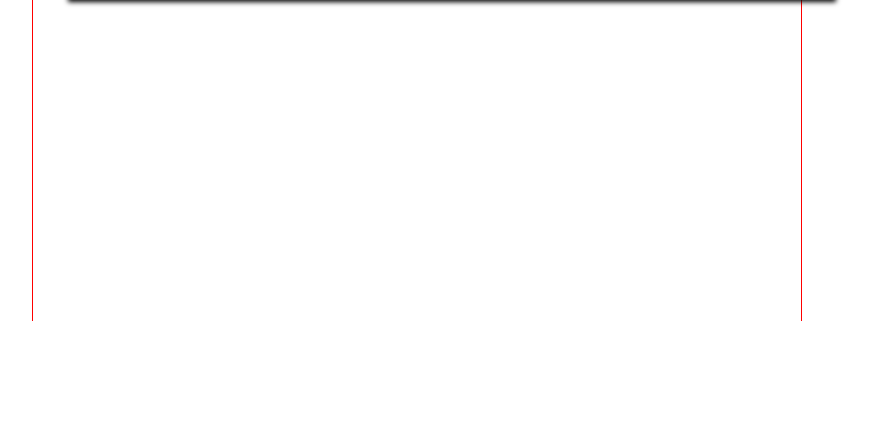
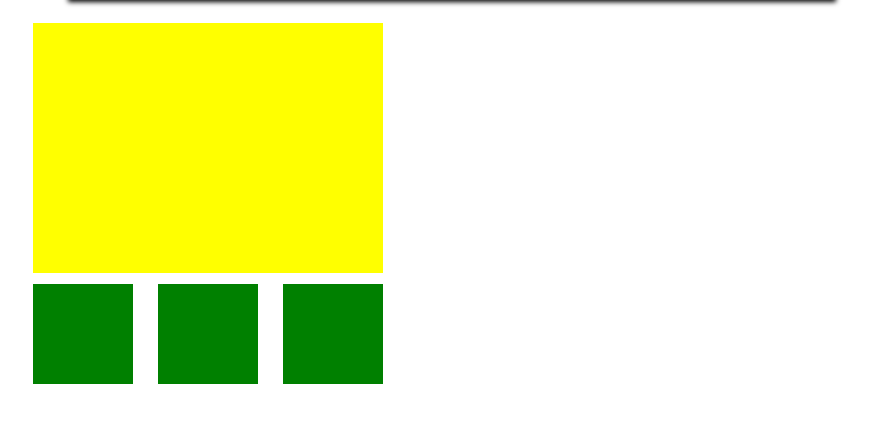
Before and after one commit to TanyaDov/brainacad, a plain HTML site: page index.html in a window 1280 px wide. Shown: the part 1648-2071 px from the top of the page, without its empty margins (223-1094 px from the left). Before the commit the page ends 1969 px from the top, so only its background shows below. Drawn offline with Linux system fonts and the light colour scheme.

Commit message:
pic_hovers

```diff
--- a/Css/style.css
+++ b/Css/style.css
@@ -105,6 +105,71 @@ ul li:first-child{
 	transform:skew:
 }
 
-div {
-	outline:1px solid red;
+
+.justifier{
+	text-align:justify;
 }
+
+.stretch{
+	width:100%;
+	display:inline-block;
+	font-size:0;
+	line-height:0;
+}
+
+.parent{
+	width:350px;
+	height:350px;
+	position:relative;
+}
+
+.pic1, .pic2, .pic3{
+	display:inline-block;
+	width:100px;
+	height:100px;
+	background:green;
+	position:relative;
+	margin-top:251px;
+	overflow:hidden;
+	transition:all .1s ease-in-out;
+	}
+
+.pic1:hover, .pic2:hover, .pic3:hover{
+	overflow:visible;
+}
+
+
+
+.bck{
+	background: yellow;
+	height:250px;
+	width:350px;
+	position:absolute;
+	top:0;
+	margin-top:-10px;
+}
+
+.big{
+	position:absolute;
+	height:250px;
+	width:350px;
+	top:-260px;
+}
+
+.pic1 .big{
+	left:0;
+	background:green;
+}
+
+.pic2 .big{
+	left:50%;
+	margin-left:-175px;
+
+	background:blue;
+}
+
+.pic3 .big{
+	right:0;
+	background:black;
+
+}
--- a/index.html
+++ b/index.html
@@ -26,15 +26,9 @@
 				<a href="http://htmlbook.ru/css3-na-primerakh/lineinyi-gradient" target="_blank">linear-gradient()</a><br>
 				<a href="http://htmlbook.ru/css/repeating-linear-gradient" target="_blank">repeating-linear-gradient()</a><br>
 				<a href="http://htmlbook.ru/css/transform" target="_blank">transform</a><br>
+			</div>
 
-
-
-
-
-
-			</div>
 			<br>
-
 			<div class="list">
 				<ul>
 					<li>Текст Текст Текст Текст Текст Текст </li>
@@ -59,6 +53,25 @@
 			<img class="no-opacity"src="http://craft888.inf.ua/img/stuff.png"><br>
 			Text shadow
 			</div>
+			<br><br>
+			<div class="parent">
+				<div class="bck"></div>
+				<div class="justifier">
+					<div class="pic1">
+						<div class="big">
+						</div>
+					</div>
+					<div class="pic2">
+						<div class="big">
+						</div>
+					</div>
+					<div class="pic3">
+						<div class="big">
+						</div>
+					</div>
+					<span class="stretch"></span>
+				</div>
+			</div>
 
 			<br><br><br><br><br><br><br><br><br><br><br><br><br><br><br><br><br><br>
 		</div>
```
Lines whose indentation alone changed are shown as unchanged.
